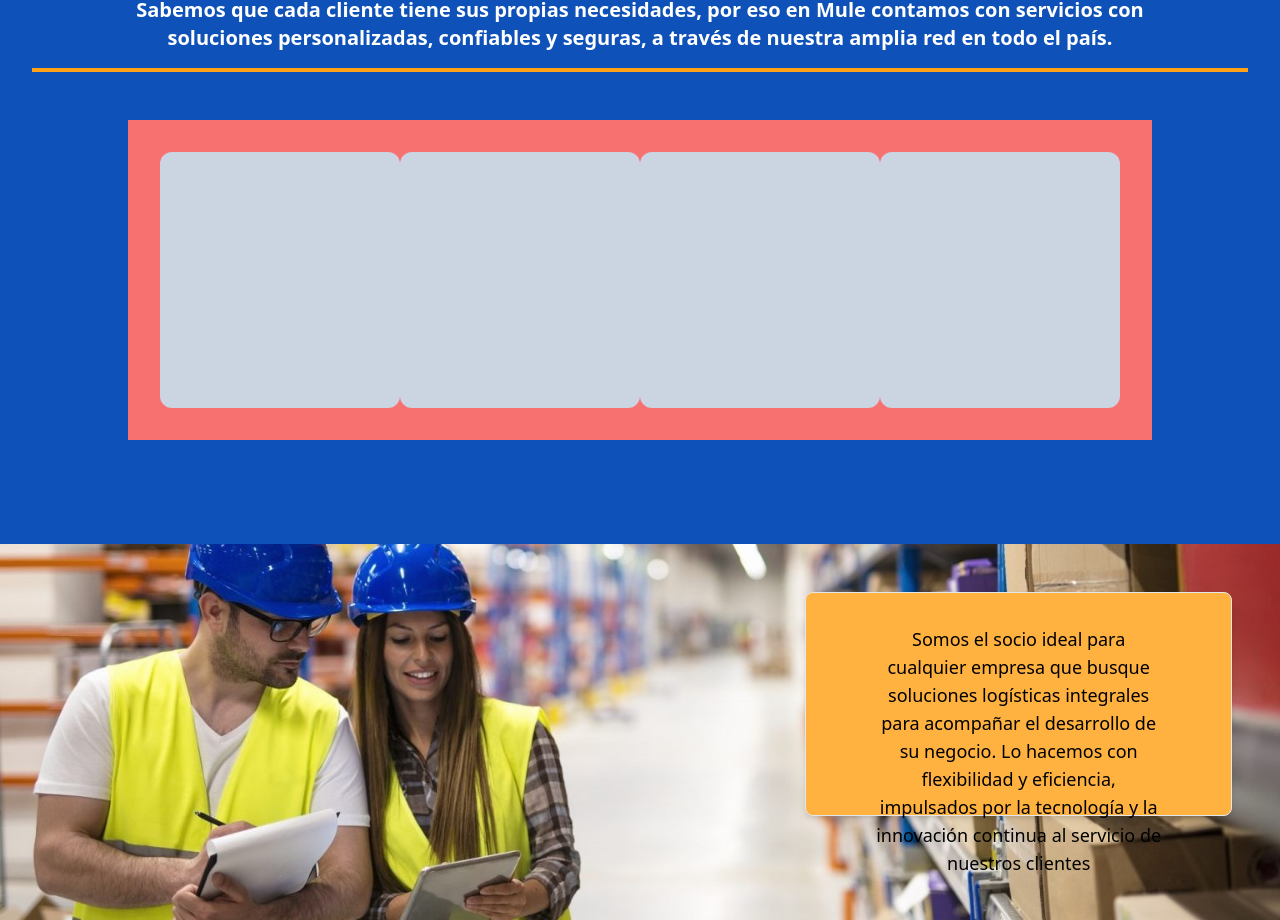
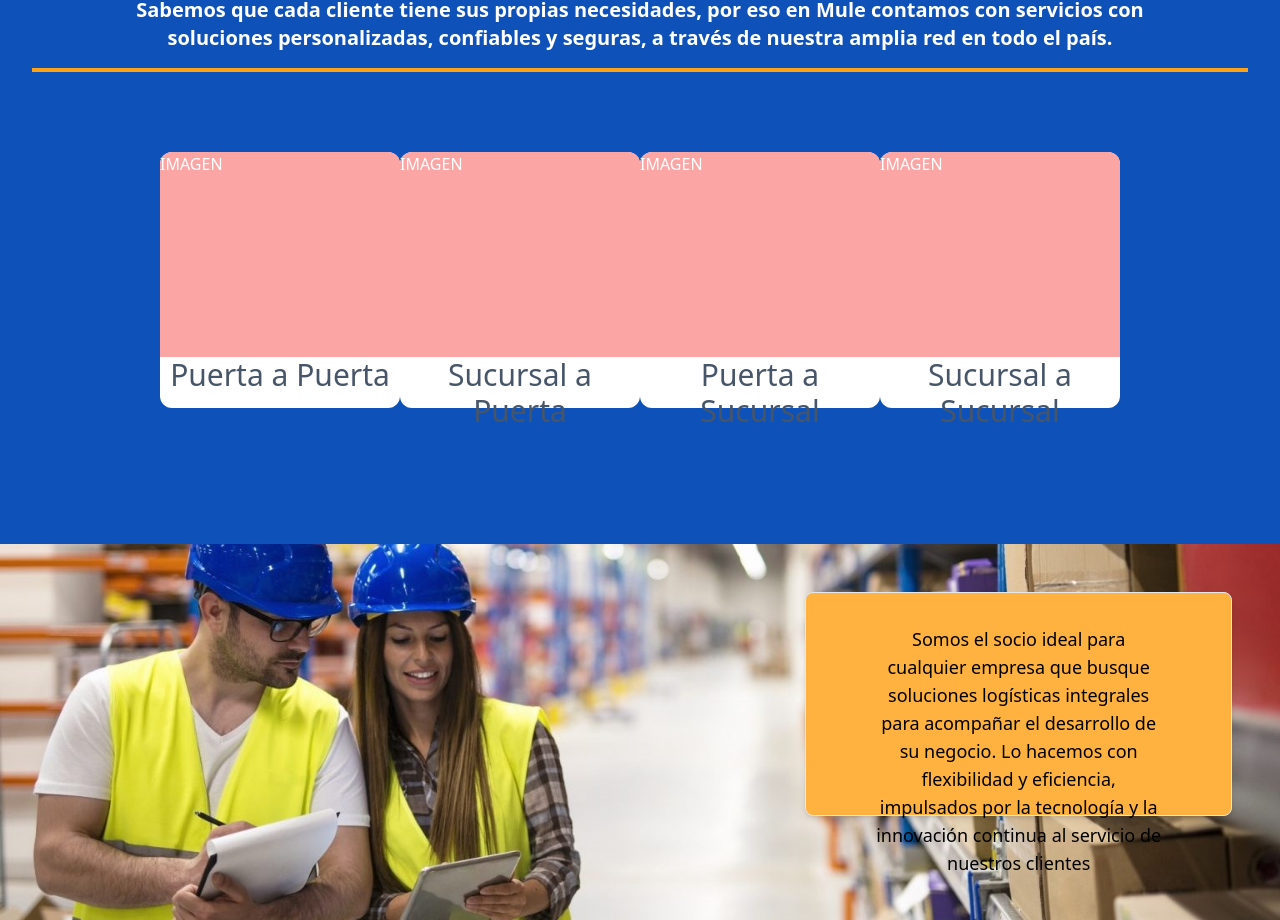
Before and after one commit to Juany313/Mule-front, a React (Vite) app: page /header in a window 1280 px wide. Shown: the part 920-1840 px from the top of the page. Built offline with nearby package versions, Linux system fonts and the light colour scheme.

Commit message:
estructura-tarjetas-service

```diff
--- a/src/components/NavBar.jsx
+++ b/src/components/NavBar.jsx
@@ -3,24 +3,15 @@ import { NavLink } from "react-router-dom";
 import { Link } from 'react-scroll';
 const NavBar = () => {
   return (
-    <nav className="bg-p300 p-4">
+    <nav className="bg-p300 py-4 pl-4 pr-8">
       <div className="mx-auto">
         <div className="flex justify-between items-center">
           <div className="text-white font-bold pl-9 text-4xl pt-1">
             <NavLink to="/">MULE</NavLink>
           </div>
-          <div className="flex space-x-4">
-            <NavLink
-              to="/header"
-              className="text-white hover:text-gray-300 p-2"
-              activeClassName="text-blue-500"
-              exact
-            >
-              Inicio
-            </NavLink>
+          <div className="flex space-x-4 font-bold">
 
-
-            <span className="text-white hover:text-gray-300 p-2">
+            <span className="text-white  hover:text-gray-300 p-2 ">
               <Link
                 to="about"
                 spy={true}
@@ -66,7 +57,7 @@ const NavBar = () => {
               Cotizar
             </NavLink>
 
-            <NavLink to ='/auth/' className='text-primary hover:text-gray-100 transition-colors '>
+            <NavLink to ='/auth/' className='text-primary font-normal hover:text-gray-100 transition-colors '>
               <button className="bg-s300 py-2 px-4 rounded">Ingresar</button>
           </NavLink>
 
--- a/src/views/Service.jsx
+++ b/src/views/Service.jsx
@@ -17,12 +17,23 @@ const Service = () => {
         <hr className='border-t-4 border-s400 mt-4 mb-4 w-[95vw]' />
       </div>
 
-      <div className='w-[80vw] h-[40vh] mt-8 bg-red-400 p-8 flex justify-evenly'>
-        <div className='h-full w-[250px] bg-slate-300 rounded-xl'></div>
-        <div className='h-full w-[250px] bg-slate-300 rounded-xl'></div>
-        <div className='h-full w-[250px] bg-slate-300 rounded-xl'></div>
-        <div className='h-full w-[250px] bg-slate-300 rounded-xl'></div>
-
+      <div className='w-[80vw] h-[40vh] mt-8 p-8 flex justify-evenly'>
+        <div className='h-full w-[250px] bg-white rounded-xl '>
+          <div className='bg-red-300 h-[80%] rounded-t-xl'>IMAGEN</div>
+          <div className=' w-full text-center text-3xl px-2 text-slate-600'><span>Puerta a Puerta</span></div>
+        </div>
+        <div className='h-full w-[250px] bg-white rounded-xl '>
+          <div className='bg-red-300 h-[80%] rounded-t-xl'>IMAGEN</div>
+          <div className=' w-full text-center text-3xl px-2 text-slate-600'><span>Sucursal a Puerta</span></div>
+        </div>
+        <div className='h-full w-[250px] bg-white rounded-xl '>
+          <div className='bg-red-300 h-[80%] rounded-t-xl'>IMAGEN</div>
+          <div className=' w-full text-center text-3xl px-2 text-slate-600'><span>Puerta a Sucursal</span></div>
+        </div>
+        <div className='h-full w-[250px] bg-white rounded-xl '>
+          <div className='bg-red-300 h-[80%] rounded-t-xl'>IMAGEN</div>
+          <div className=' w-full text-center text-3xl  text-slate-600'><span >Sucursal a Sucursal</span></div>
+        </div>
       </div>
 
     </div>
```
